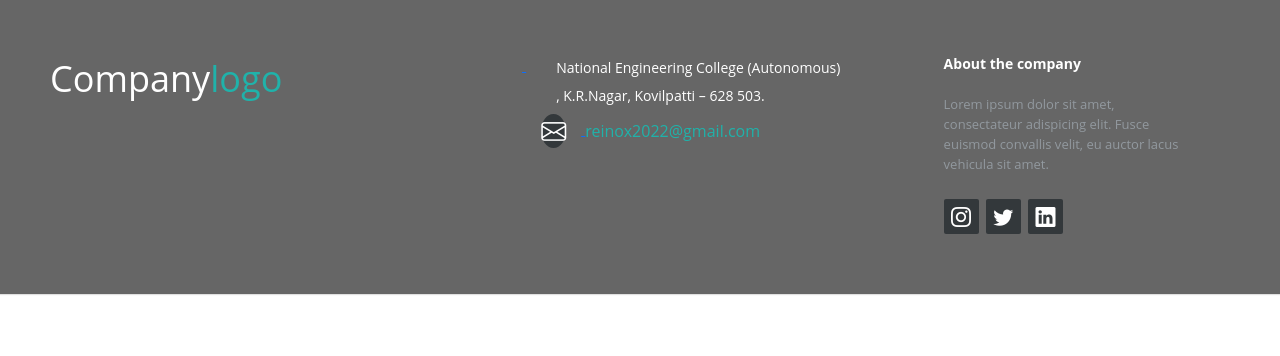
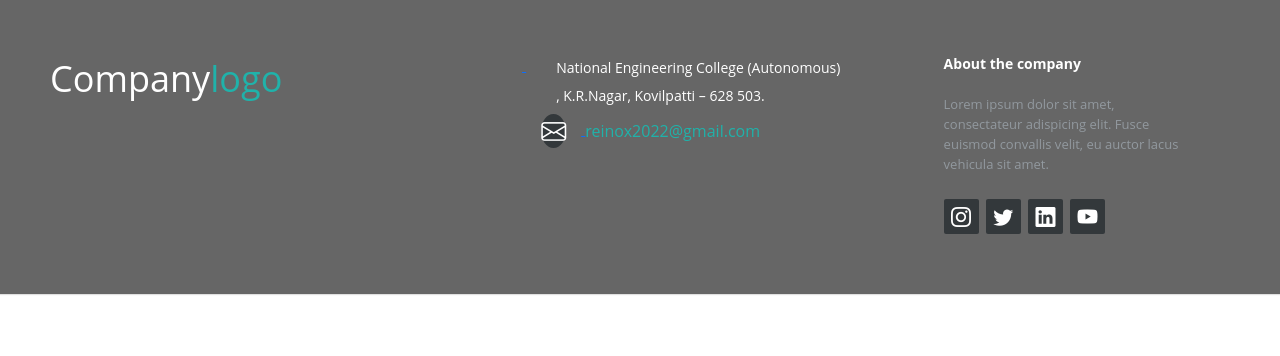
Before and after one commit to TODO-INC/reinox, a PHP site: page /_ref.php in a window 1280 px wide. Shown: the part 189-545 px from the top of the page. Run offline with PHP 8.4, Linux system fonts and the light colour scheme; some libraries are stand-ins or nearby versions.

Commit message:
add some link in footer

```diff
--- a/___templates/___footer.php
+++ b/___templates/___footer.php
@@ -30,6 +30,7 @@ K.R.Nagar, Kovilpatti – 628 503.</span> </p>
 					<a href="https://instagram.com/necitsm?igshid=YmMyMTA2M2Y="target="blank"><i class="bi bi-instagram"></i></a>
 					<a href="https://twitter.com/NECKVP" target="blank"><i class="bi bi-twitter"></i></a>
 					<a href="https://www.linkedin.com/school/national-engineering-college/" target="blank"><i class="bi bi-linkedin"></i></a>
+					<a href="https://www.youtube.com/watch?v=5P7Iax-D4K4" target="blank"><i class="bi bi-youtube"></i></a>
 
 
 				</div>
```
